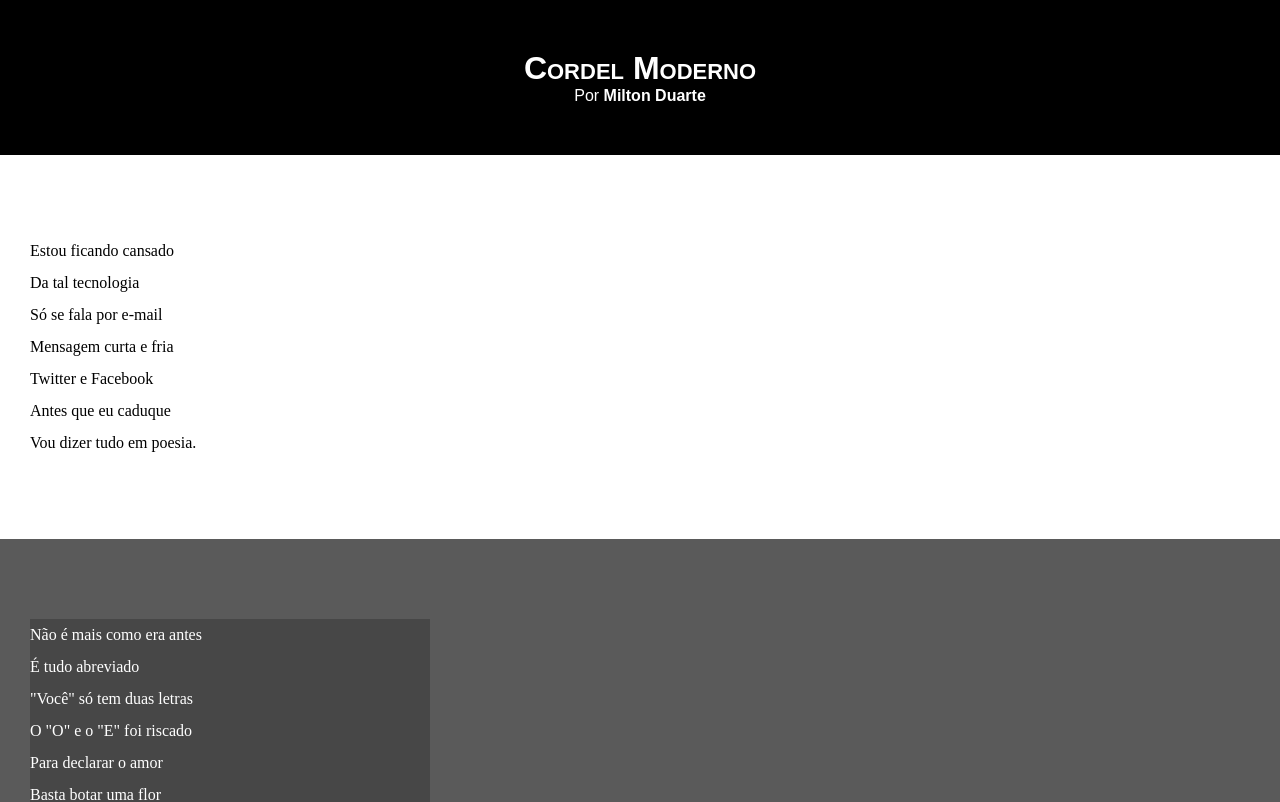
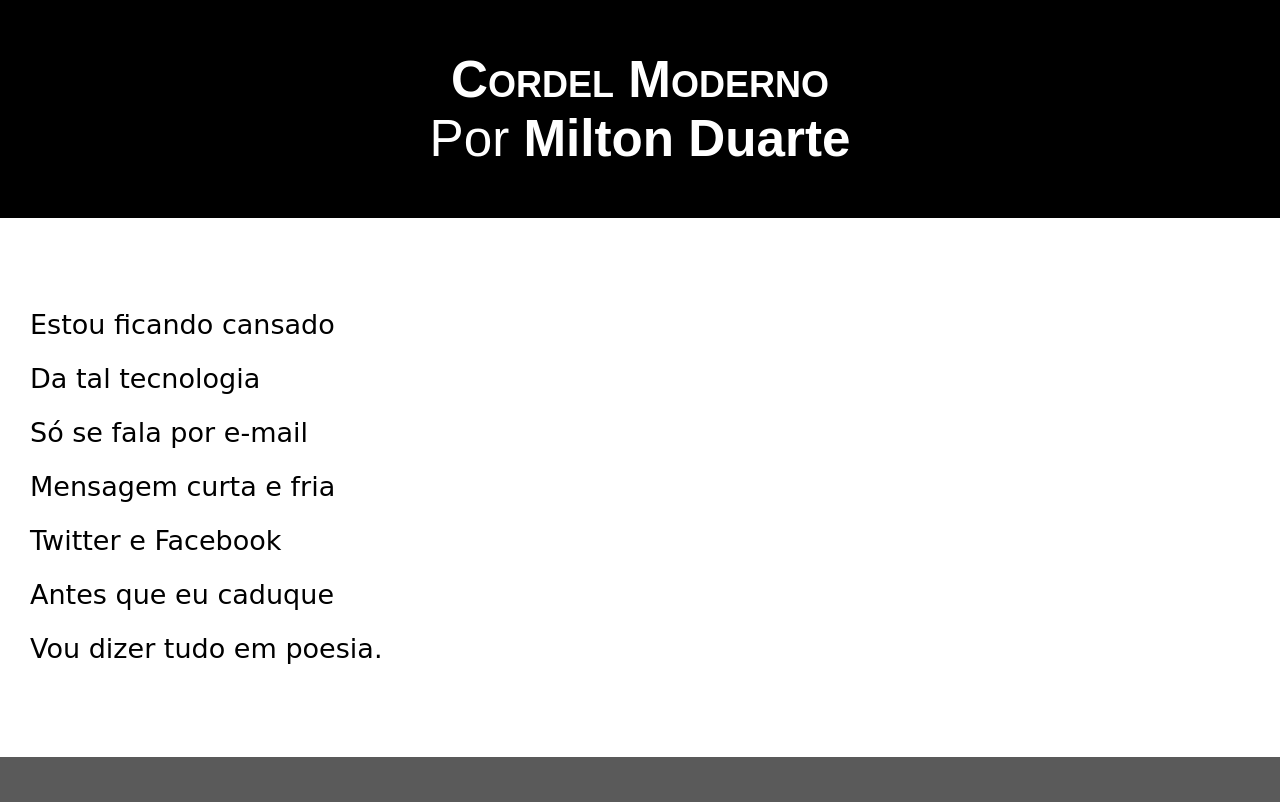
Before and after one commit to lucashv68/HTML-CSS, a plain HTML site: page Modulo 3/Projeto modulo 3/cordel.html in a window 1280 px wide. Shown: the top 802 px of the page. Drawn offline with Linux system fonts and the light colour scheme; a web font is replaced by a local one.

Commit message:
atualiza

```diff
--- a/Modulo 3/Projeto modulo 3/estilo/style.css
+++ b/Modulo 3/Projeto modulo 3/estilo/style.css
@@ -4,9 +4,28 @@
     padding: 0px;
 }
 
+@import url('https://fonts.googleapis.com/css2? family= Bebas+Neue & family= Passion+One:wght@400;700 & family= Qwitcher+Grypen & family= Sedgwick+Ave+ Display & família= Sriracha & display=swap');
+
+@import url('https://fonts.googleapis.com/css2? family= Bebas+Neue & família = Paixão + Um &family= Qwitcher+Grypen & family= Sedgwick+Ave+ Display & família= Sriracha & display=swap');
+
+
+
+
+:root {
+    --fonte1: Verdana, Geneva, Tahoma, sans-serif;
+    --fonte2: 'Passion One', cursive;
+    --fonte3: 'Sriracha', cursive;
+
+
+}
+
+
 html, body {
     background-color: darkgray;
     min-height: 100vh;
+    font-family: var(--fonte1);
+    font-size: 1.3em;
+
 }
 
 @font-face {
@@ -34,11 +53,14 @@ header {
 header > h1 {
     padding-top: 50px;
     font-variant: small-caps;
+    font-family: var(--fonte2);
+    font-size: 4vw;
 
 }
 
 header > p {
     padding-bottom: 50px;
+    font-size: 4vw;
 
 }
 
@@ -58,6 +80,7 @@ section{
     padding-top: 10vh;
     padding-bottom: 10vh;
     padding-left: 30px;
+    font-family: var(--fonte3);
 }
 
 
@@ -65,6 +88,7 @@ section{
 section.normal{
     background-color: white;
     color: black;
+    font-family: var(--fonte3);
 }
 
 section.imagem{
@@ -75,7 +99,8 @@ section.imagem{
 
 
 section.imagem > p{
-    width: 400px ;
+    display: inline-block;
+    padding: 3px;
     background-color: rgba(0, 0, 0, 0.212);
     text-align: justify;
 
```
